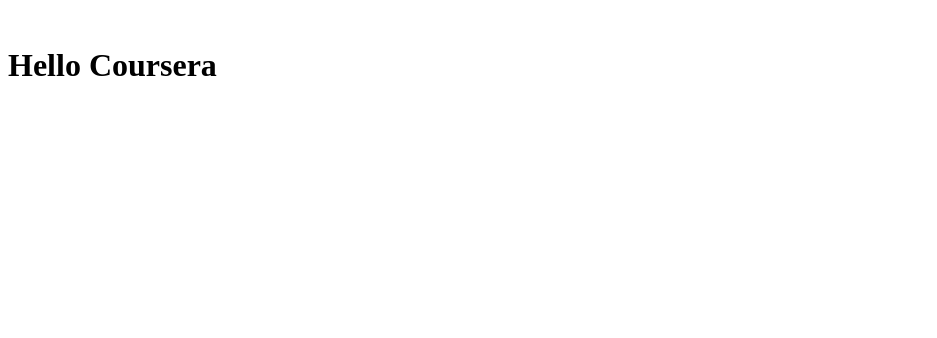
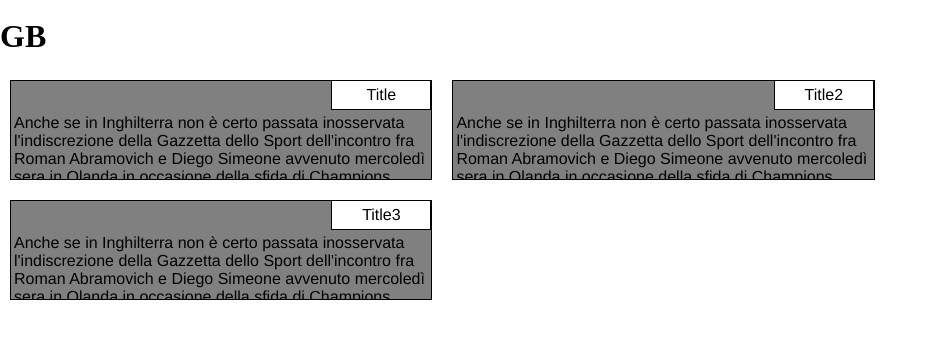
Before and after one commit to bombagian/M2_Assignment, a plain HTML site: page index.html in a window 1280 px wide. Shown: the whole page, without its empty margins (0-937 px from the left). Drawn offline with Linux system fonts and the light colour scheme.

Commit message:
first draft

```diff
--- /dev/null
+++ b/css/style.css
@@ -0,0 +1,71 @@
+/********** Base styles **********/
+* {
+  box-sizing: border-box;
+  margin: 0;
+  padding:0;
+}
+
+h1 {
+  margin-bottom: 15px;
+}
+
+div {
+  font-family: Helvetica;
+}
+
+.container {
+    float: left;
+    background-color:grey;
+    position: relative;
+    height: 100px;
+    border:1px solid black;
+    margin: 10px;
+}
+
+.title{
+    border: 1px solid black;
+    text-align: center;
+    background-color:white;
+    position: absolute;
+    right: 0px;
+    top: -1px;
+    width: 100px;
+    height: 30px;
+    vertical-align: center;
+    padding:5px;
+  }
+
+  .menu{
+    position: absolute;
+    top: 30px;
+    height: 70%;
+    width: 100%;
+    overflow: scroll;
+    padding: 3px;
+  }
+
+/********** Desktop **********/
+@media (min-width: 992px) {
+  .l1 {
+    width: 33%;
+  }
+}
+
+/********** Tablet **********/
+@media (min-width: 768px) and (max-width: 991px) {
+ .md1 {
+    width: 46%;
+    }
+ .md2 {
+    width: 100%;
+    }
+  }
+
+  /********** Mobile **********/
+@media (max-width: 767px) {
+  .sml {
+    /*clear: left;*/
+    float: left;
+    width: 100%;
+    }
+  }
--- a/index.html
+++ b/index.html
@@ -1,8 +1,28 @@
+<!DOCTYPE html>
 <html>
 <head>
-	<title>Hello Coursera</title>
+<meta charset="utf-8">
+<meta name="viewport" content="width=device-width, initial-scale=1">
+<title>Module2 Assignment</title>
+<link rel="stylesheet" type="text/css" href="css\style.css">
+<style></style>
+<title>Hello Coursera</title>
 </head>
 <body>
-	<h1>Hello Coursera</h1>
+	<h1>GB</h1>
+  <div class="container l1 md1 sml">
+  	<p class="title">Title</p>
+  	<p class="menu"> Anche se in Inghilterra non è certo passata inosservata l'indiscrezione della Gazzetta dello Sport dell'incontro fra Roman Abramovich e Diego Simeone avvenuto mercoledì sera in Olanda in occasione della sfida di Champions League fra PSV e Atletico Madrid e qualche voce fuori dal coro continua ad ipotizzare un possibile tentativo dell'ultimo minuto per Massimiliano Allegri (per il Daily Mail, il suo modo di allenare resta il più adatto per i Blues), la maggioranza della stampa sembra ormai concorde nell'indicare Antonio Conte come il nuovo boss del Chelsea. E quale miglior investitura potrebbe esserci per l'ex tecnico della Juventus di un assegno di almeno 130 milioni di sterline (quasi 165 milioni di euro) da spendere sul mercato?</p>
+  </div>
+
+<div class="container l1 md1 sml">
+  	<p class="title">Title2</p>
+  	<p class="menu"> Anche se in Inghilterra non è certo passata inosservata l'indiscrezione della Gazzetta dello Sport dell'incontro fra Roman Abramovich e Diego Simeone avvenuto mercoledì sera in Olanda in occasione della sfida di Champions League fra PSV e Atletico Madrid e qualche voce fuori dal coro continua ad ipotizzare un possibile tentativo dell'ultimo minuto per Massimiliano Allegri (per il Daily Mail, il suo modo di allenare resta il più adatto per i Blues), la maggioranza della stampa sembra ormai concorde nell'indicare Antonio Conte come il nuovo boss del Chelsea. E quale miglior investitura potrebbe esserci per l'ex tecnico della Juventus di un assegno di almeno 130 milioni di sterline (quasi 165 milioni di euro) da spendere sul mercato?</p>
+  </div>
+
+<div class="container l1 md2 sml">
+  	<p class="title">Title3</p>
+  	<p class="menu"> Anche se in Inghilterra non è certo passata inosservata l'indiscrezione della Gazzetta dello Sport dell'incontro fra Roman Abramovich e Diego Simeone avvenuto mercoledì sera in Olanda in occasione della sfida di Champions League fra PSV e Atletico Madrid e qualche voce fuori dal coro continua ad ipotizzare un possibile tentativo dell'ultimo minuto per Massimiliano Allegri (per il Daily Mail, il suo modo di allenare resta il più adatto per i Blues), la maggioranza della stampa sembra ormai concorde nell'indicare Antonio Conte come il nuovo boss del Chelsea. E quale miglior investitura potrebbe esserci per l'ex tecnico della Juventus di un assegno di almeno 130 milioni di sterline (quasi 165 milioni di euro) da spendere sul mercato?</p>
+  </div>
 </body>
 </html>
```
